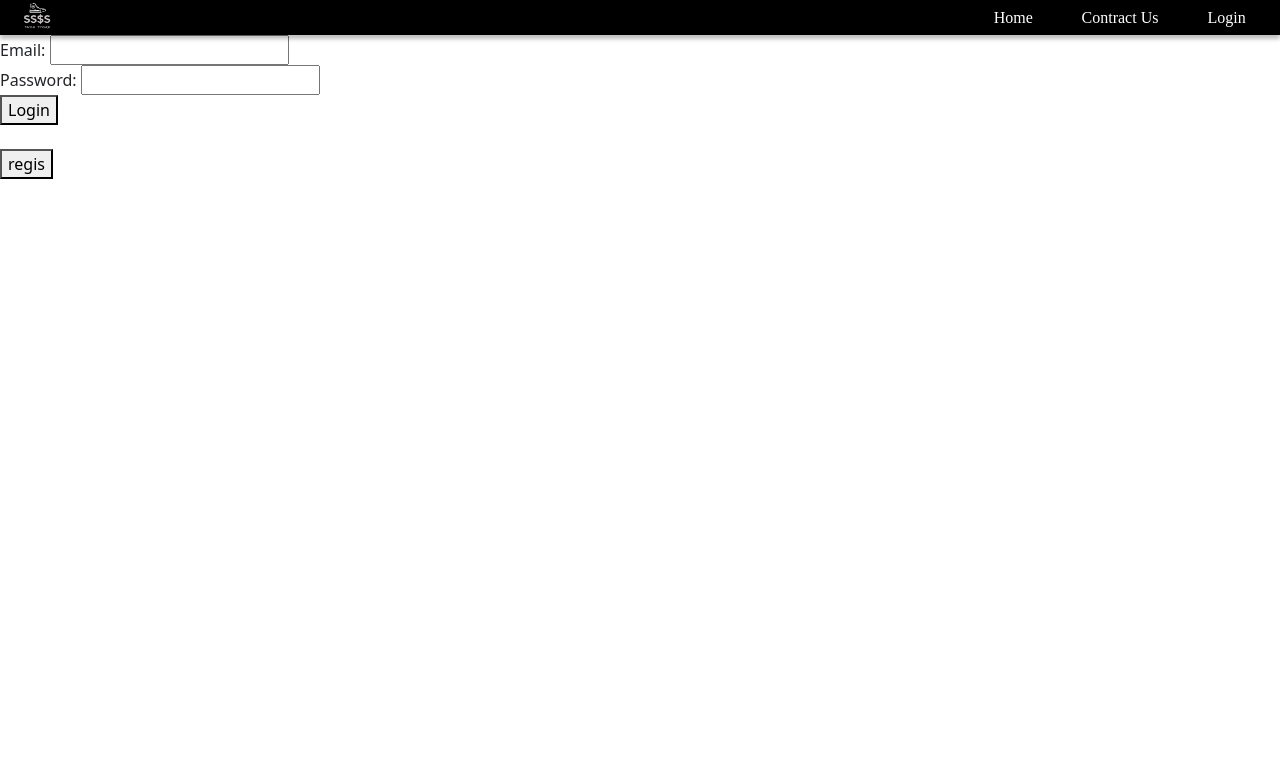
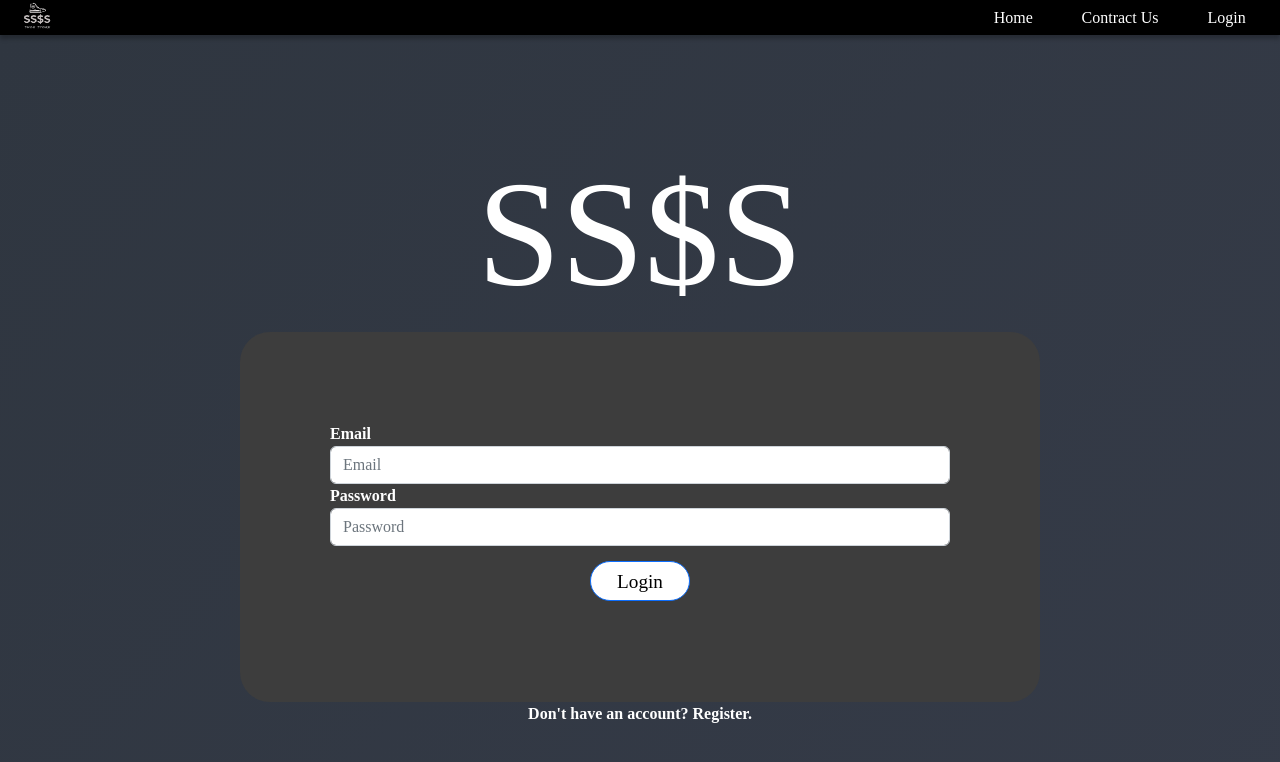
Before and after one commit to toeyst/SSSSProject, a Vue app: page /login in a window 1280 px wide. Shown: the top 762 px of the page. Built offline with nearby package versions, Linux system fonts and the light colour scheme; what vue-web-speech would draw is missing.

Commit message:
update login,register,pictures

```diff
--- a/src/components/PromoShoes.vue
+++ b/src/components/PromoShoes.vue
@@ -46,8 +46,7 @@ h2{
   margin: 0 auto;
 }
 .promo-img img{
-  width: 400px;
-  height: 375px;
+  object-fit: contain;
 }
 .promo-area-grid{
   display: grid;
@@ -71,7 +70,7 @@ h2{
 }
 .promo-text-right{
   text-align: left;
-  margin-top: 210px;
+  margin-top: 275px;
   margin-left: 10px;
 }
 .button-pos{
--- a/src/components/Register.vue
+++ b/src/components/Register.vue
@@ -2,7 +2,6 @@
   <div>
     <form @submit.prevent="submitForm">
       <div class="form-container">
-        <div class="form-area">
           <div class="form-group">
             <h1>Register</h1>
             <label for="email">Email</label>
@@ -11,9 +10,6 @@
             <input v-model="form.password" type="password" placeholder="Enter password" class="form-control" id="password" required>
             <div class="button-regis">
               <button type="submit" class="btn btn-primary">Register</button>
-          </div>
-       </div>
-      <div>
             </div>
           </div>
       </div>
--- a/src/components/ShoesShop.vue
+++ b/src/components/ShoesShop.vue
@@ -97,7 +97,7 @@ defineProps({
   margin-top: 100px;
 }
 .section_item_img img{
-  width: 100%;
+  object-fit: contain;
 }
 .section_item_text{
   color: black;
--- a/src/views/LoginView.vue
+++ b/src/views/LoginView.vue
@@ -4,21 +4,25 @@ import Register from '../components/Register.vue';
 <template>
   <div v-if = !showRegis>
     <form @submit.prevent="login">
-      <label>
-        Email:
-        <input v-model="email" type="email" required />
-      </label>
-      <br />
-      <label>
-        Password:
-        <input v-model="password" type="password" required />
-      </label>
-      <br />
-      <button type="submit">Login</button>
-      <br>
-      <br>
-      <button type="button" @click="showRegis = true">regis</button>
-
+      <div class="login-container">
+        <h1>SS$S</h1>
+        <div class="login-form-area">
+          <div class="login-form-group">
+            <div class="form-margin">
+              <label>Email</label><input v-model="email" type="email" placeholder="Email" class="form-control" id="email" required>
+              <label>Password</label><input v-model="password" type="password" placeholder="Password" class="form-control" id="password" required>
+              <div class="button-login">
+                <button type="submit" class="btn btn-primary">Login</button>
+              </div>
+            </div>
+          </div>
+        </div>
+          <div class="text-regis-container">
+            <div class="text-regis" @click="showRegis = true">
+              Don't have an account? <strong>Register.</strong>
+            </div>
+          </div>
+        </div>
     </form>
   </div>
   <Register v-if="showRegis"></Register>
@@ -43,46 +47,59 @@ export default {
 };
 </script>
 <style scoped>
-.login-page {
-  background-color: #333333;
-  color: white;
+
+h1 {
+  font-size: 150px;
+  text-align: center;
+}
+form {
+  height: 100vh;
+  width: 100%;
+  background-image: linear-gradient(130deg,#2f3640,#353b48);
+  display: flex;
+  justify-content: center;
+  align-items: center;
+  color: white !important;
+  font-family: 'Inria Serif' !important;
+  font-weight: 600 !important;;
 }
 
-.login-form {
+.login-form-group{
+  background-color: #3D3D3D;
+  border-radius: 30px;
+  border-color: black;
+  height: 370px;
+  width: 800px;
+}
+.login-form-area{
+  border-color: black;
   display: flex;
   flex-direction: column;
-  align-items: center;
-  padding: 40px;
 }
-
-.login-label {
-  font-size: 18px;
-  margin-bottom: 10px;
+.form-margin{
+  margin-top: 90px;
+  margin-left: 90px;
+  margin-right: 90px;
 }
-
-.login-input {
-  padding: 10px;
-  font-size: 16px;
-  margin-bottom: 20px;
-  border-radius: 5px;
-  border: none;
+.button-login{
+  margin-top: 15px;
+  background-color:#3D3D3D;
+  color: black;
+  text-align: center;
+}
+.text-regis-container:hover, .text-regis-container:active{
+  color: #1C82AD;
+  text-decoration: underline
+}
+.text-regis{
+  text-align: center;
+}
+.btn{
   background-color: white;
-  color: #333333;
-}
-
-.login-button {
-  padding: 10px 20px;
-  font-size: 18px;
-  background-color: white;
-  color: #333333;
-  border: none;
-  border-radius: 5px;
-  cursor: pointer;
-  margin-top: 20px;
-}
-
-.login-button:hover {
-  background-color: #333333;
-  color: white;
+  color: black;
+  border-radius: 50px;
+  width: 100px;
+  height: 40px;
+  font-size: larger;
 }
 </style>
```
Also changed, not shown: src/assets/bgsite.jpg (added). Lines whose indentation alone changed are shown as unchanged.
